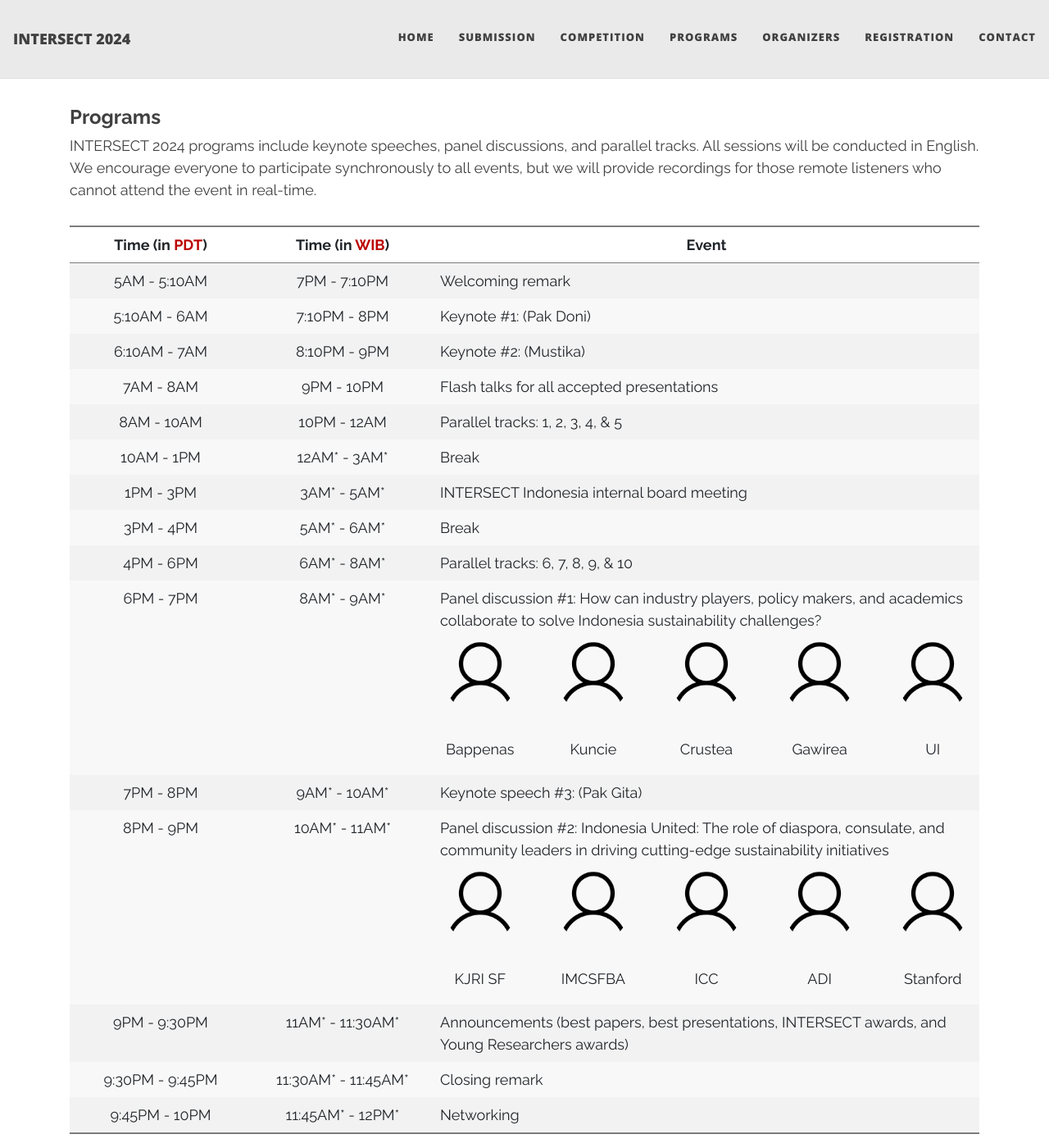
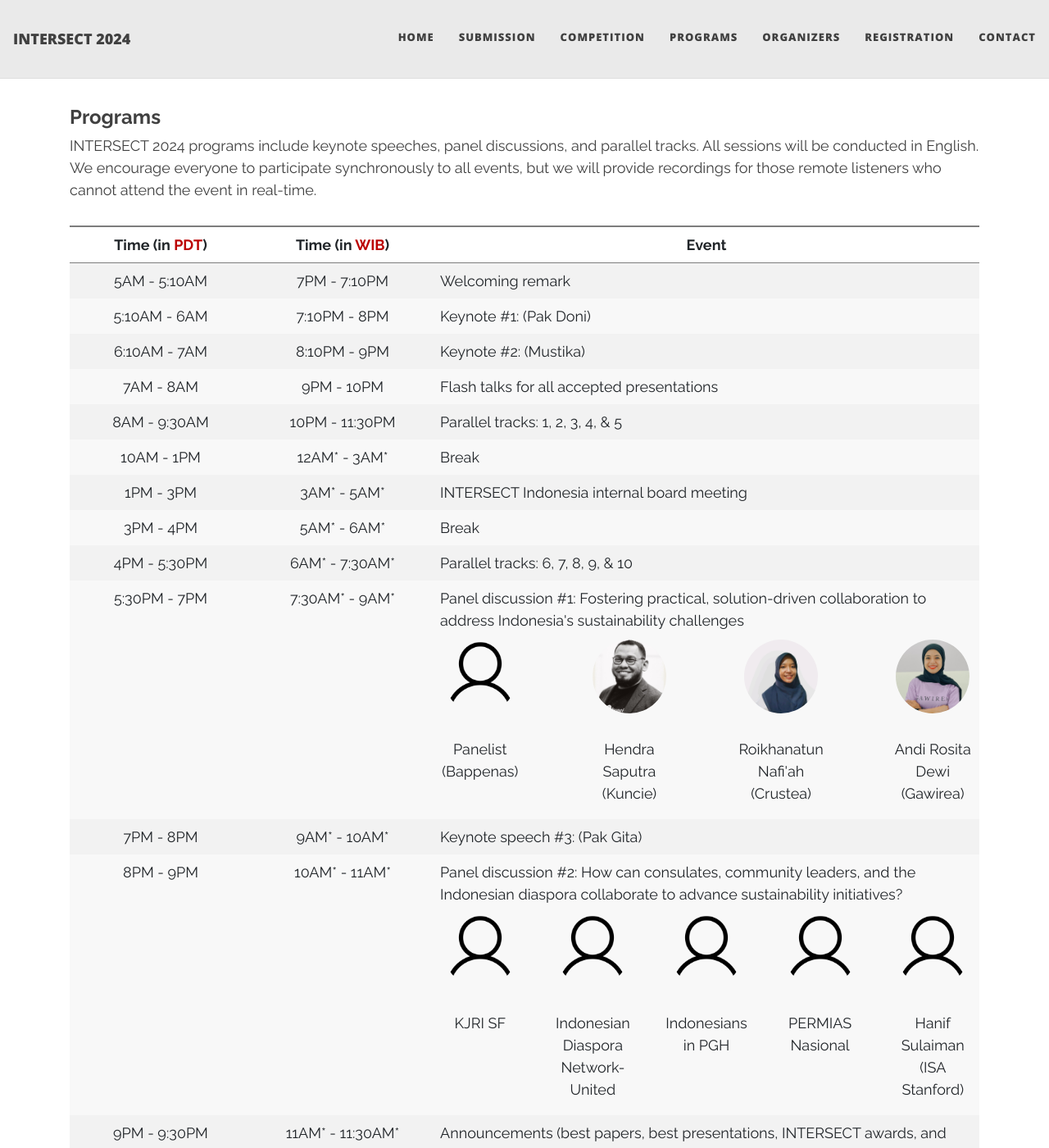
Before and after one commit to intersectID/intersectID.github.io, a Jekyll site: the page built from program.html, in a window 1280 px wide and 1400 px high. Shown: the whole window at 82% size. Built offline with Jekyll 4.4.1, drawn with Linux system fonts in a browser that asks for light colours; nearby versions of some CDN libraries.

Commit message:
added panelist

```diff
--- a/program.html
+++ b/program.html
@@ -45,8 +45,8 @@
             <td>Flash talks for all accepted presentations</td>
         </tr>
         <tr>
-            <td style="text-align:center;">8AM - 10AM</td>
-            <td style="text-align:center;">10PM - 12AM</td>
+            <td style="text-align:center;">8AM - 9:30AM</td>
+            <td style="text-align:center;">10PM - 11:30PM</td>
             <td>Parallel tracks: 1, 2, 3, 4, & 5</td>
         </tr>
         <tr>
@@ -65,37 +65,33 @@
             <td>Break</td>
         </tr>
         <tr>
-            <td style="text-align:center;">4PM - 6PM</td>
-            <td style="text-align:center;">6AM* - 8AM*</td>
+            <td style="text-align:center;">4PM - 5:30PM</td>
+            <td style="text-align:center;">6AM* - 7:30AM*</td>
             <td>Parallel tracks: 6, 7, 8, 9, & 10</td>
         </tr>
         <tr>
-            <td style="text-align:center;">6PM - 7PM</td>
-            <td style="text-align:center;">8AM* - 9AM*</td>
-            <td>Panel discussion #1: How can industry players, policy makers, and academics collaborate to solve Indonesia sustainability challenges?
+            <td style="text-align:center;">5:30PM - 7PM</td>
+            <td style="text-align:center;">7:30AM* - 9AM*</td>
+            <td>Panel discussion #1: Fostering practical, solution-driven collaboration to address Indonesia's sustainability challenges
                 <div class="panelists">
                     <div class="panelist" style="text-align:center; margin-top:10px !important;">
-                        <img class="img-circle center" src="/assets/img/person.png" alt="Mansur Arief"/>
-                        <p>Bappenas</p>
+                        <img class="img-circle center" src="/assets/img/person.png" alt="Dini Maghfirra"/>
+                        <p>Panelist (Bappenas)</p>
                     </div>
 
                     <div class="panelist" style="text-align:center;">
-                        <img class="img-circle center" src="/assets/img/person.png" alt="Bari Hanafi"/>
-                        <p>Kuncie</p>
+                        <img class="img-circle center" src="/assets/img/hendrasaputra.png" alt="Hendra Saputra"/>
+                        <p>Hendra Saputra (Kuncie)</p>
                     </div>
 
                     <div class="panelist" style="text-align:center;">
-                        <img class="img-circle center" src="/assets/img/person.png" alt="Ilham Variansyah"/>
-                        <p>Crustea</p>
+                        <img class="img-circle center" src="/assets/img/roikhanatunnafiah.png" alt="Roikhanatun Nafi'ah"/>
+                        <p>Roikhanatun Nafi'ah (Crustea)</p>
                     </div>
 
                     <div class="panelist" style="text-align:center;">
-                        <img class="img-circle center" src="/assets/img/person.png" alt="Rizki Oktavian"/>
-                        <p>Gawirea</p>
-                    </div>
-                    <div class="panelist" style="text-align:center;">
-                        <img class="img-circle center" src="/assets/img/person.png" alt="Andri Wardiana"/>
-                        <p>UI</p>
+                        <img class="img-circle center" src="/assets/img/andirositadewi.png" alt="Andi Rosita Dewi"/>
+                        <p>Andi Rosita Dewi (Gawirea)</p>
                     </div>
                 </div>
             </td>
@@ -108,7 +104,7 @@
         <tr>
             <td style="text-align:center;">8PM - 9PM</td>
             <td style="text-align:center;">10AM* - 11AM*</td>
-            <td>Panel discussion #2: Indonesia United: The role of diaspora, consulate, and community leaders in driving cutting-edge sustainability initiatives
+            <td>Panel discussion #2: How can consulates, community leaders, and the Indonesian diaspora collaborate to advance sustainability initiatives?
                 <div class="panelists">
                     <div class="panelist" style="text-align:center; margin-top:10px !important;">
                         <img class="img-circle center" src="/assets/img/person.png" alt="Mansur Arief"/>
@@ -116,21 +112,21 @@
                     </div>
                     <div class="panelist" style="text-align:center;">
                         <img class="img-circle center" src="/assets/img/person.png" alt="Bari Hanafi"/>
-                        <p>IMCSFBA</p>
+                        <p>Indonesian Diaspora Network-United</p>
                     </div>
 
                     <div class="panelist" style="text-align:center;">
                         <img class="img-circle center" src="/assets/img/person.png" alt="Ilham Variansyah"/>
-                        <p>ICC</p>
+                        <p>Indonesians in PGH</p>
                     </div>
 
                     <div class="panelist" style="text-align:center;">
                         <img class="img-circle center" src="/assets/img/person.png" alt="Rizki Oktavian"/>
-                        <p>ADI</p>
+                        <p>PERMIAS Nasional</p>
                     </div>
                     <div class="panelist" style="text-align:center;">
                         <img class="img-circle center" src="/assets/img/person.png" alt="Andri Wardiana"/>
-                        <p>Stanford</p>
+                        <p>Hanif Sulaiman (ISA Stanford)</p>
                     </div>
                 </div>
             </td>
```
Also changed, not shown: assets/img/andirositadewi.png (added), assets/img/dinimaghfirra.png (added), assets/img/hendrasaputra.png (added), assets/img/roikhanatunnafiah.png (added), 6 other files.
